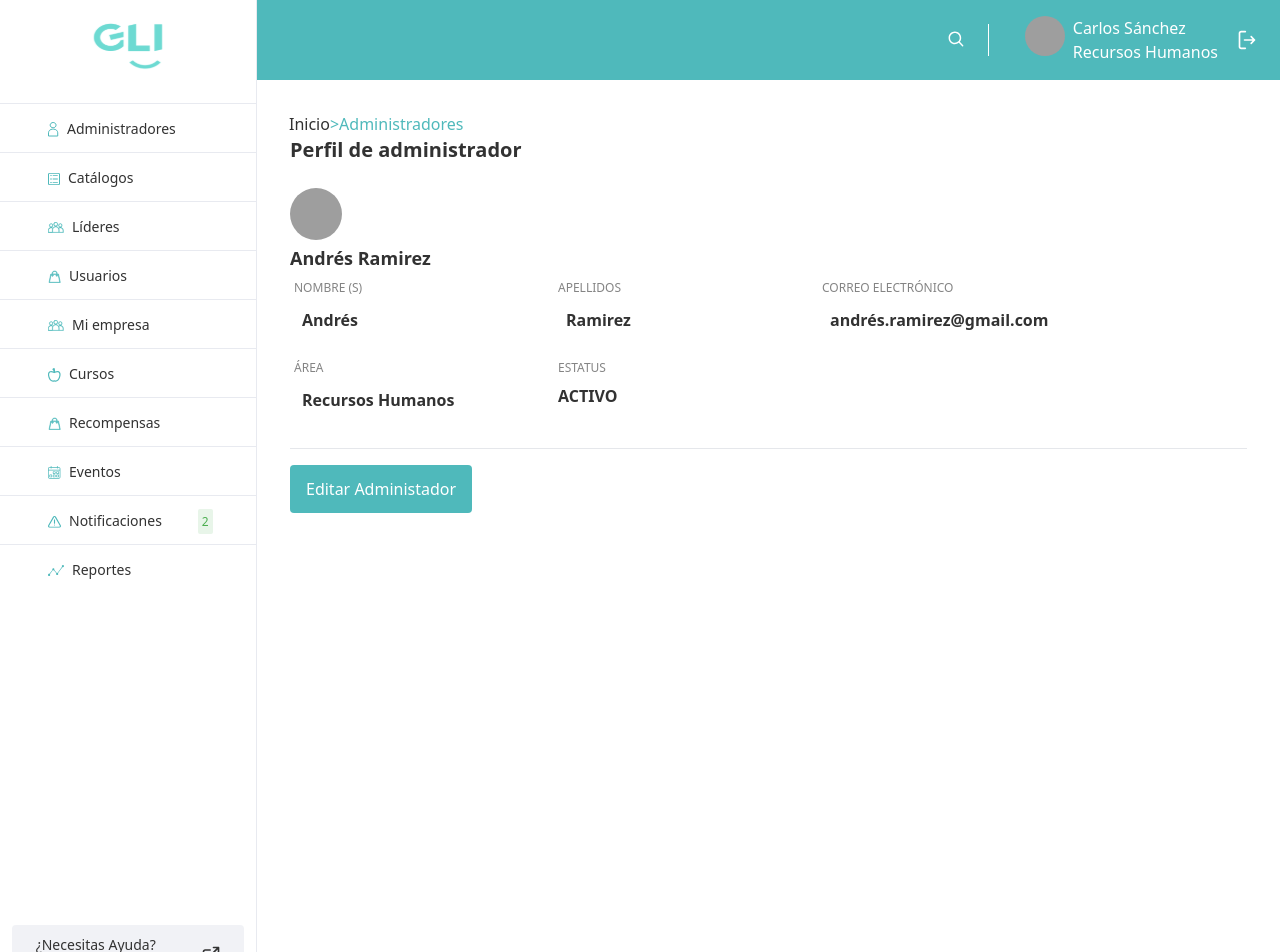
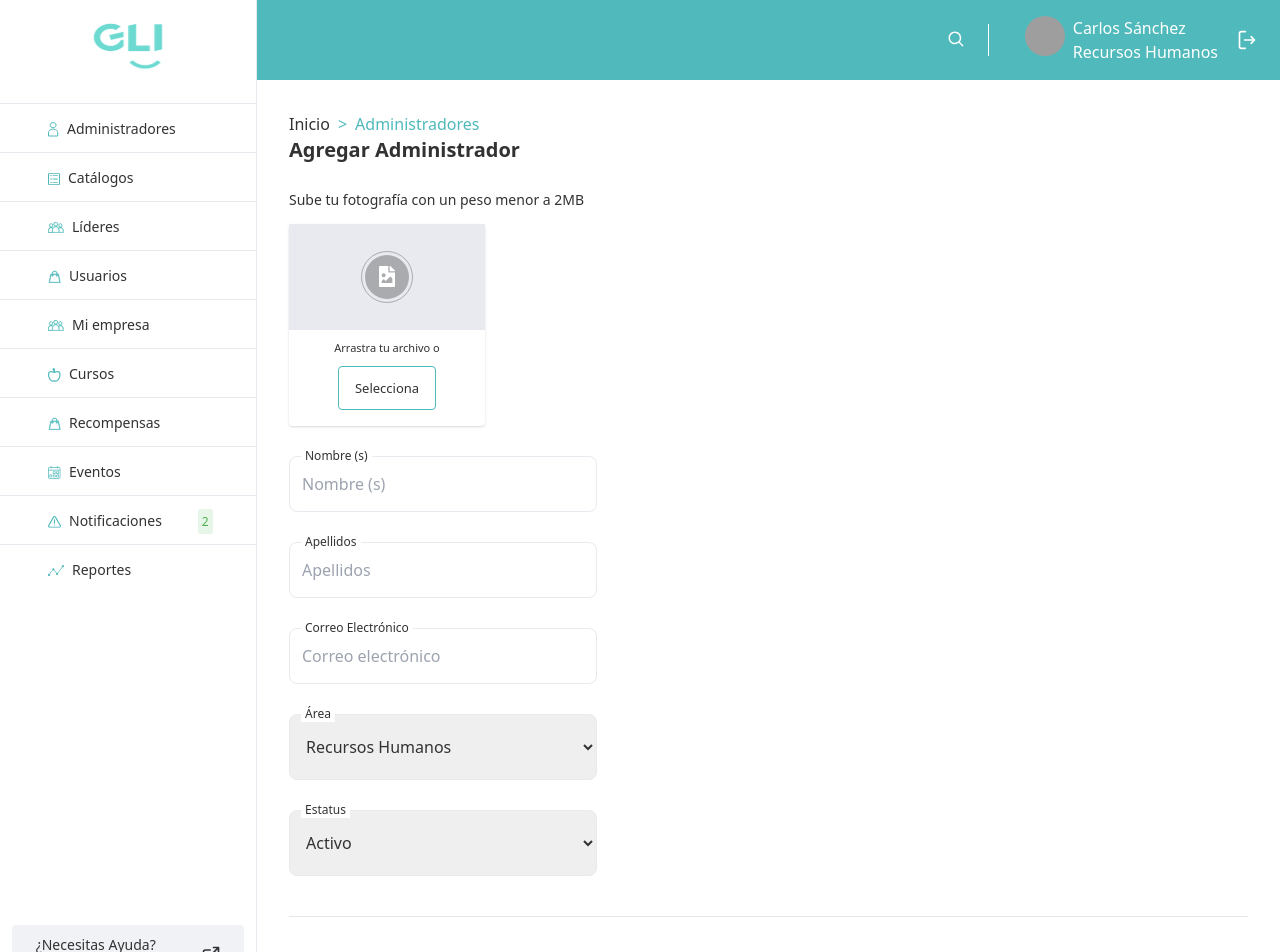
Before and after one commit to alejandro28100/appLabTests, a Next.js app: page /users/add in a window 1280 px wide. Shown: the top 952 px of the page. Built offline with nearby package versions, Linux system fonts and the light colour scheme; grey boxes are pictures that could not be loaded.

Commit message:
Add add user page

```diff
--- /dev/null
+++ b/pages/users/add/index.tsx
@@ -0,0 +1,286 @@
+import React, { ChangeEvent, FormEvent, Fragment, useRef, useState } from 'react';
+import { NextPage } from 'next';
+import Link from 'next/link';
+import Head from 'next/head';
+import Sidebar from 'components/Sidebar/Sidebar';
+import Input from 'components/Input';
+import Searchbar from 'components/Searchbar/Searchbar';
+import { fakeAdminUser } from 'utils/index';
+
+interface FormProps {
+	image: string;
+	name: string;
+	lastName: string;
+	email: string;
+	area: string;
+	status: boolean;
+}
+
+const initalValue = {
+	image: '',
+	name: '',
+	lastName: '',
+	email: '',
+	area: 'Recursos Humanos',
+	status: true
+};
+const AddUser: NextPage = (props) => {
+	const [ form, setForm ] = useState<FormProps>(initalValue);
+	const { image, name, lastName, email, area, status } = form;
+
+	const [ isUserSaved, setIsUserSaved ] = useState(false);
+
+	const imageInputRef = useRef<HTMLInputElement>(null);
+
+	function handleSubmitForm(e: FormEvent<HTMLFormElement>) {
+		e.preventDefault();
+		/** Handle saving user data on the server */
+
+		/** Show success message */
+		setIsUserSaved(true);
+	}
+	function handleResetForm(e: FormEvent<HTMLFormElement>) {
+		e.preventDefault();
+		setForm(initalValue);
+	}
+
+	function handleImageInputChange(event: ChangeEvent<HTMLInputElement>) {
+		let file = event.target.files && event.target.files.item(0);
+		let reader = new FileReader();
+		if (file) {
+			reader.readAsDataURL(file as Blob);
+		}
+
+		reader.onloadend = (e) => {
+			setForm(
+				(form) =>
+					({
+						...form,
+						image: reader.result
+					} as FormProps)
+			);
+		};
+	}
+
+	function handleInputChange(e: ChangeEvent<HTMLInputElement>, key: string) {
+		const value = e.target.value;
+		setForm(
+			(form) =>
+				({
+					...form,
+					[key]: value
+				} as FormProps)
+		);
+	}
+
+	function handleSelectChange(e: ChangeEvent<HTMLSelectElement>, key: string) {
+		const value = e.target.value === 'true';
+		setForm(
+			(form) =>
+				({
+					...form,
+					[key]: value
+				} as FormProps)
+		);
+	}
+
+	return (
+		<Fragment>
+			<Head>
+				<title>GLI App | Cursos y Certificaciones</title>
+				<meta name="description" content="Front-End technical test for AppLab" />
+			</Head>
+			<div className="flex">
+				<Sidebar />
+				<div className="w-full flex flex-col">
+					<Searchbar user={fakeAdminUser} loading={false} />
+					<nav className="pt-8 pl-8">
+						<ol className="flex">
+							<li
+								after-content=">"
+								className="after:text-secondary after:mx-2 after:content-[attr(after-content)] after:inline-block"
+							>
+								Inicio
+							</li>
+							<li className="text-secondary">Administradores</li>
+						</ol>
+					</nav>
+					<main className="px-8 pb-8">
+						<h1 className="font-semibold text-xl">Agregar Administrador</h1>
+						<section className="my-6">
+							{!isUserSaved ? (
+								<form onSubmit={handleSubmitForm} onReset={handleResetForm}>
+									<p className="font-normal leading-6 text-sm my-3">
+										Sube tu fotografía con un peso menor a 2MB
+									</p>
+									<div className="w-[196px] h-[202px] shadow relative flex flex-col justify-center rounded">
+										<div className="h-[108px] flex-grow bg-terciary flex items-center justify-center">
+											{form && image ? (
+												<img
+													className="w-full h-full object-cover rounded-t"
+													src={image}
+													alt=""
+												/>
+											) : (
+												<img
+													className="w-[52px] h-[52px] object-cover"
+													aria-hidden
+													src="/assets/svgs/upload_image.svg"
+													alt=""
+												/>
+											)}
+										</div>
+
+										<div className="text-center">
+											<p className="my-3 text-center font-normal text-[11px] leading-3">
+												Arrastra tu archivo o
+											</p>
+											<button className="self-center text-center border-[1px] border-secondary mb-4 px-4 py-3 rounded-[4px] text-[13px] leading-[18px]">
+												Selecciona
+											</button>
+										</div>
+
+										<input
+											ref={imageInputRef}
+											className="absolute top-0 left-0 w-full h-full opacity-0"
+											type="file"
+											multiple={false}
+											onChange={handleImageInputChange}
+											id="image"
+										/>
+									</div>
+									<div className="relative w-[308px] my-[30px] ">
+										<label
+											className="absolute mx-3 p-1 bg-white font-normal leading-3 text-xs -translate-y-1/2"
+											htmlFor="name"
+										>
+											Nombre (s)
+										</label>
+										<input
+											required
+											value={name}
+											onChange={(e) => handleInputChange(e, 'name')}
+											className="rounded-lg py-4 px-3 border-terciary border-[1px] leading-4 font-normal text-base w-full"
+											id="name"
+											type="text"
+											placeholder="Nombre (s)"
+										/>
+									</div>
+
+									<div className="relative w-[308px] my-[30px] ">
+										<label
+											className="absolute mx-3 p-1 bg-white font-normal leading-3 text-xs -translate-y-1/2"
+											htmlFor="lastName"
+										>
+											Apellidos
+										</label>
+										<input
+											required
+											value={lastName}
+											onChange={(e) => handleInputChange(e, 'lastName')}
+											className="rounded-lg py-4 px-3 border-terciary border-[1px] leading-4 font-normal text-base w-full"
+											id="lastName"
+											type="text"
+											placeholder="Apellidos"
+										/>
+									</div>
+									<div className="relative w-[308px] my-[30px] ">
+										<label
+											className="absolute mx-3 p-1 bg-white font-normal leading-3 text-xs -translate-y-1/2"
+											htmlFor="email"
+										>
+											Correo Electrónico
+										</label>
+										<input
+											required
+											value={email}
+											onChange={(e) => handleInputChange(e, 'email')}
+											className="rounded-lg py-4 px-3 border-terciary border-[1px] leading-4 font-normal text-base w-full"
+											id="email"
+											type="text"
+											placeholder="Correo electrónico"
+										/>
+									</div>
+
+									<div className="relative w-[308px] my-[30px]">
+										<label
+											className="absolute mx-3 px-1 bg-white font-normal text-xs -translate-y-1/2"
+											htmlFor="job-area"
+										>
+											Área
+										</label>
+										<select
+											value={area}
+											onChange={(e) => handleSelectChange(e, 'area')}
+											id="job-area"
+											className="py-5 px-3 border-[1px] border-terciary rounded-lg w-full"
+										>
+											<option value="">Recursos Humanos</option>
+										</select>
+									</div>
+									<div className="relative w-[308px] my-[30px]">
+										<label
+											className="absolute mx-3 px-1 bg-white font-normal text-xs -translate-y-1/2"
+											htmlFor="user-status"
+										>
+											Estatus
+										</label>
+										<select
+											value={String(status)}
+											onChange={(e) => handleSelectChange(e, 'status')}
+											className="py-5 px-3 border-[1px] border-terciary rounded-lg w-full"
+											id="user-status"
+										>
+											<option value="true">Activo</option>
+											<option value="false">Inactivo</option>
+										</select>
+									</div>
+
+									<hr className="h-px w-full text-terciary my-10" />
+									<div className="space-x-4">
+										<button
+											type="reset"
+											className="self-center text-center border-[1px] border-secondary mb-4 px-4 py-3 rounded-[4px] text-[13px] leading-[18px]"
+										>
+											Cancelar
+										</button>
+										<button
+											type="submit"
+											className="self-center text-center bg-secondary text-white mb-4 px-4 py-3 rounded-[4px] text-[13px] leading-[18px]"
+										>
+											Agregar administrador
+										</button>
+									</div>
+								</form>
+							) : (
+								<Fragment>
+									<div className="w-[52px] h-[52px] bg-[#6FCF97] rounded-full flex items-center justify-center">
+										<img
+											className="w-[16px] h-[11px] object-contain"
+											aria-hidden
+											src="/assets/svgs/tick.svg"
+											alt=""
+										/>
+									</div>
+
+									<h2 className="my-1 font-bold text-base ">Cambios guardados</h2>
+									<p>Tu administrador se ha guardado con éxito.</p>
+
+									<div className="mt-9 ">
+										<Link href="/">
+											<a className="bg-secondary text-white px-4 py-3 rounded-[4px] leading-[18px]">
+												Regresar amis administradores
+											</a>
+										</Link>
+									</div>
+								</Fragment>
+							)}
+						</section>
+					</main>
+				</div>
+			</div>
+		</Fragment>
+	);
+};
+
+export default AddUser;
```
